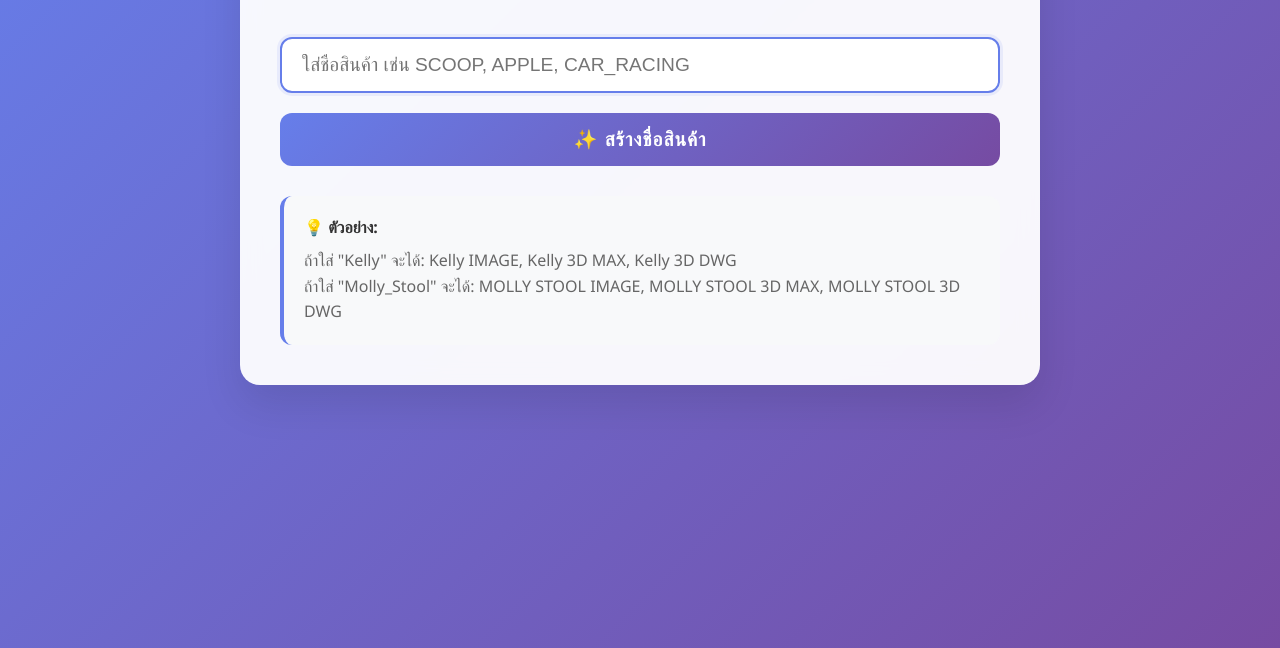
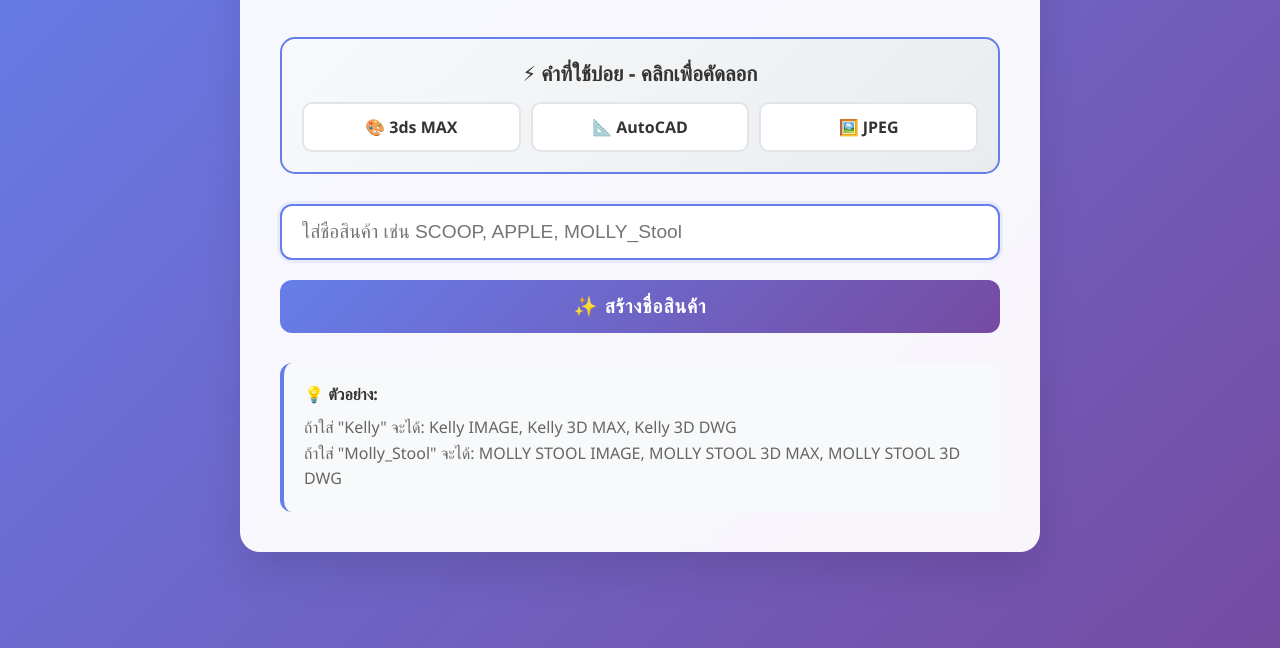
Before and after one commit to thejack2545/Editname_Product, a plain HTML site: page index.html in a window 1280 px wide. Shown: the part 152-800 px from the top of the page. Drawn offline with Linux system fonts and the light colour scheme.

Commit message:
Add quick copy section for 3ds MAX, AutoCAD, and JPEG

```diff
--- a/index.html
+++ b/index.html
@@ -46,6 +46,54 @@
         .header p {
             color: #666;
             font-size: 1.1em;
+        }
+
+        .quick-copy-section {
+            margin-bottom: 30px;
+            padding: 20px;
+            background: linear-gradient(135deg, #f8f9fa, #e9ecef);
+            border-radius: 15px;
+            border: 2px solid #667eea;
+        }
+
+        .quick-copy-title {
+            font-size: 1.3em;
+            font-weight: 600;
+            color: #333;
+            margin-bottom: 15px;
+            text-align: center;
+        }
+
+        .quick-copy-grid {
+            display: grid;
+            grid-template-columns: repeat(auto-fit, minmax(150px, 1fr));
+            gap: 10px;
+        }
+
+        .quick-copy-item {
+            background: white;
+            border: 2px solid #e1e5e9;
+            border-radius: 10px;
+            padding: 12px 16px;
+            text-align: center;
+            cursor: pointer;
+            transition: all 0.3s ease;
+            font-weight: 600;
+            color: #333;
+            user-select: none;
+        }
+
+        .quick-copy-item:hover {
+            border-color: #667eea;
+            transform: translateY(-2px);
+            box-shadow: 0 8px 16px rgba(102, 126, 234, 0.2);
+            background: #f8f9ff;
+        }
+
+        .quick-copy-item.copied {
+            background: #28a745;
+            color: white;
+            border-color: #28a745;
         }
 
         .input-section {
@@ -119,7 +167,7 @@
             border-radius: 12px;
             padding: 20px;
             display: flex;
-            justify-content: between;
+            justify-content: space-between;
             align-items: center;
             transition: all 0.3s ease;
             cursor: pointer;
@@ -207,6 +255,10 @@
                 font-size: 2em;
             }
 
+            .quick-copy-grid {
+                grid-template-columns: 1fr;
+            }
+
             .result-item {
                 flex-direction: column;
                 gap: 15px;
@@ -227,9 +279,25 @@
             <p>ใส่ชื่อสินค้า แล้วได้ชื่อหลายแบบให้เลือกใช้</p>
         </div>
 
+        <!-- Quick Copy Section -->
+        <div class="quick-copy-section">
+            <div class="quick-copy-title">⚡ คำที่ใช้บ่อย - คลิกเพื่อคัดลอก</div>
+            <div class="quick-copy-grid">
+                <div class="quick-copy-item" onclick="quickCopy('3ds MAX', this)">
+                    🎨 3ds MAX
+                </div>
+                <div class="quick-copy-item" onclick="quickCopy('AutoCAD', this)">
+                    📐 AutoCAD
+                </div>
+                <div class="quick-copy-item" onclick="quickCopy('JPEG', this)">
+                    🖼️ JPEG
+                </div>
+            </div>
+        </div>
+
         <div class="input-section">
             <div class="input-group">
-                <input type="text" id="productInput" placeholder="ใส่ชื่อสินค้า เช่น SCOOP, APPLE, CAR_RACING">
+                <input type="text" id="productInput" placeholder="ใส่ชื่อสินค้า เช่น SCOOP, APPLE, MOLLY_Stool">
             </div>
             <button class="generate-btn" onclick="generateNames()">
                 ✨ สร้างชื่อสินค้า
@@ -255,8 +323,41 @@
             'IMAGE',
             '3D MAX',
             '3D DWG',
+        ];
 
-        ];
+        async function quickCopy(text, element) {
+            try {
+                await navigator.clipboard.writeText(text);
+
+                // เปลี่ยนสถานะ element
+                const originalText = element.innerHTML;
+                element.innerHTML = '✅ คัดลอกแล้ว!';
+                element.classList.add('copied');
+
+                // รีเซ็ตหลัง 2 วินาที
+                setTimeout(() => {
+                    element.innerHTML = originalText;
+                    element.classList.remove('copied');
+                }, 2000);
+
+            } catch (err) {
+                // Fallback สำหรับ browser ที่ไม่รддержรอง clipboard API
+                const textArea = document.createElement('textarea');
+                textArea.value = text;
+                document.body.appendChild(textArea);
+                textArea.select();
+                document.execCommand('copy');
+                document.body.removeChild(textArea);
+
+                element.innerHTML = '✅ คัดลอกแล้ว!';
+                element.classList.add('copied');
+
+                setTimeout(() => {
+                    element.innerHTML = originalText;
+                    element.classList.remove('copied');
+                }, 2000);
+            }
+        }
 
         function generateNames() {
             const input = document.getElementById('productInput').value.trim();
```
